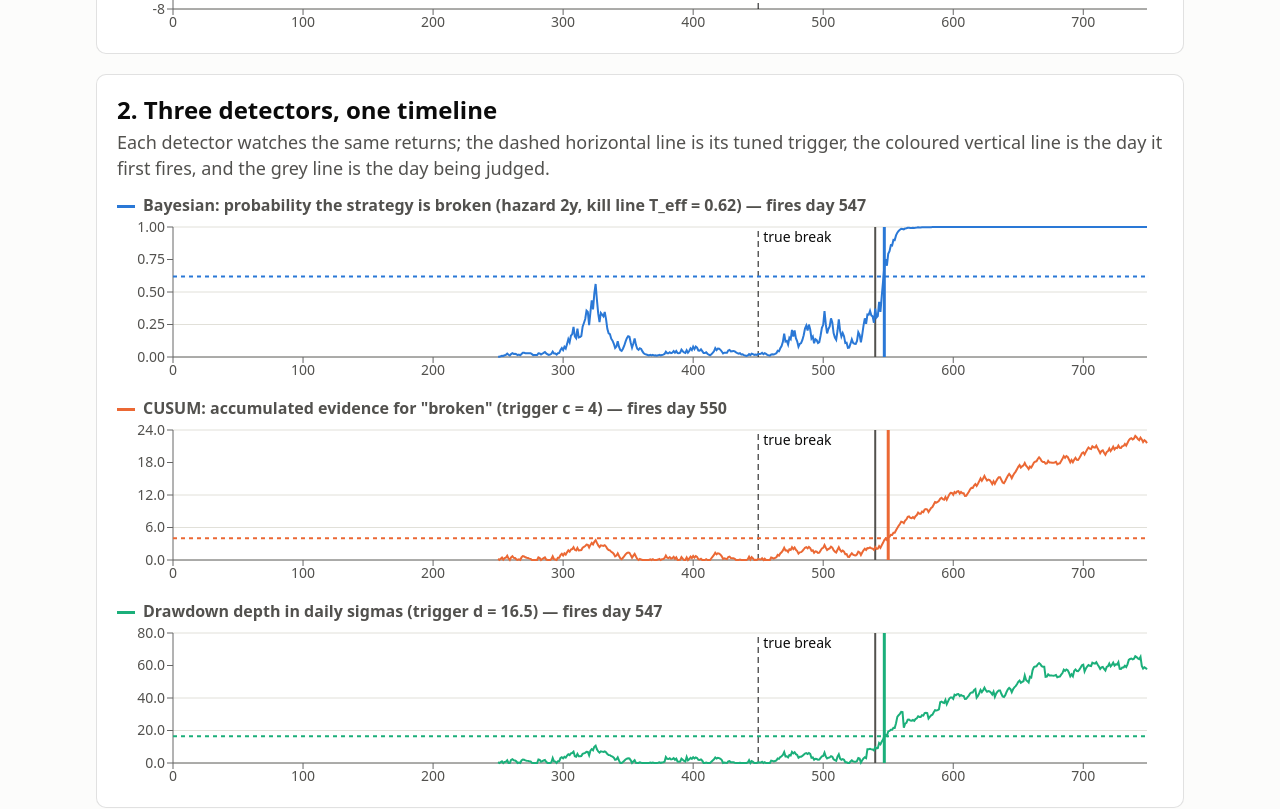
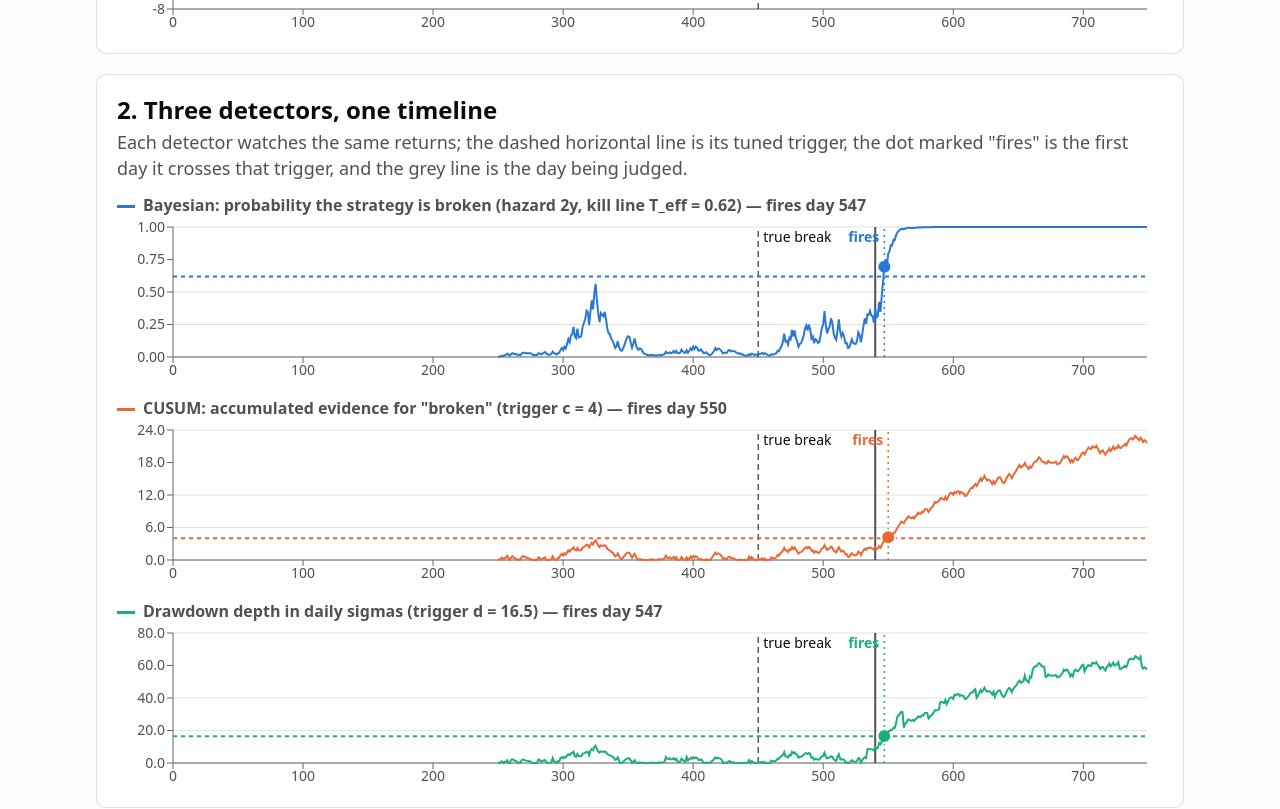
Before and after one commit to leilei67/bcd-detector, a React (Vite) app in the folder web/: page / in a window 1280 px wide. Shown: the part 1080-1889 px from the top of the page. Built offline with nearby package versions, Linux system fonts and the light colour scheme.

Commit message:
Detector charts: mark the first firing day with a labelled dot
The full-height solid line read like a data spike. It is now a thin
dashed line, a dot where the series crosses its trigger, and a 'fires'
label.

Co-Authored-By: Claude Opus 5.5 <noreply@anthropic.com>

```diff
--- a/web/src/App.jsx
+++ b/web/src/App.jsx
@@ -1,6 +1,6 @@
 import React, { useEffect, useMemo, useRef, useState } from "react";
 import {
-  Bar, BarChart, CartesianGrid, Line, LineChart, ReferenceArea, ReferenceLine,
+  Bar, BarChart, CartesianGrid, Line, LineChart, ReferenceArea, ReferenceDot, ReferenceLine,
   ResponsiveContainer, Tooltip, XAxis, YAxis,
 } from "recharts";
 import { WINDOW, costs, decideAction, evidence } from "./logic.js";
@@ -278,7 +278,7 @@ function Live({ res, time, strategy }) {
 
       <section>
         <h2>2. Three detectors, one timeline</h2>
-        <p className="caption">Each detector watches the same returns; the dashed horizontal line is its tuned trigger, the coloured vertical line is the day it first fires, and the grey line is the day being judged.</p>
+        <p className="caption">Each detector watches the same returns; the dashed horizontal line is its tuned trigger, the dot marked "fires" is the first day it crosses that trigger, and the grey line is the day being judged.</p>
         <DetectorChart data={detector} k="p" color={C.bayes} markers={lines} time={time} fire={fires(fire.bayes)} fireDay={fire.bayes}
           title={`Bayesian: probability the strategy is broken (hazard ${hazard}y, kill line T_eff = ${tEff.toFixed(2)})`}
           threshold={tEff} domain={[0, 1]} fmt={(v) => v.toFixed(2)} />
@@ -386,7 +386,13 @@ function DetectorChart({ data, k, color, title, threshold, domain, fmt, fire, fi
           <YAxis tick={AXIS} width={52} domain={domain ?? [0, "auto"]} tickFormatter={fmt} />
           {markers}
           <ReferenceLine y={threshold} stroke={color} strokeDasharray="4 4" strokeWidth={2} ifOverflow="extendDomain" />
-          {fireDay != null && <ReferenceLine x={fireDay} stroke={color} strokeWidth={3} />}
+          {fireDay != null && (
+            <ReferenceLine x={fireDay} stroke={color} strokeWidth={1.5} strokeDasharray="2 4"
+              label={{ value: "fires", position: "insideTopRight", fontSize: 14, fill: color, fontWeight: 700 }} />
+          )}
+          {fireDay != null && (
+            <ReferenceDot x={fireDay} y={data[fireDay - data[0].day][k]} r={7} fill={color} stroke="#fff" strokeWidth={2} />
+          )}
           <Tooltip formatter={(v) => fmt(v)} labelFormatter={time.label} />
           <Line dataKey={k} name={title.split(":")[0]} stroke={color} strokeWidth={2} dot={false} isAnimationActive={false} />
         </LineChart>
```
